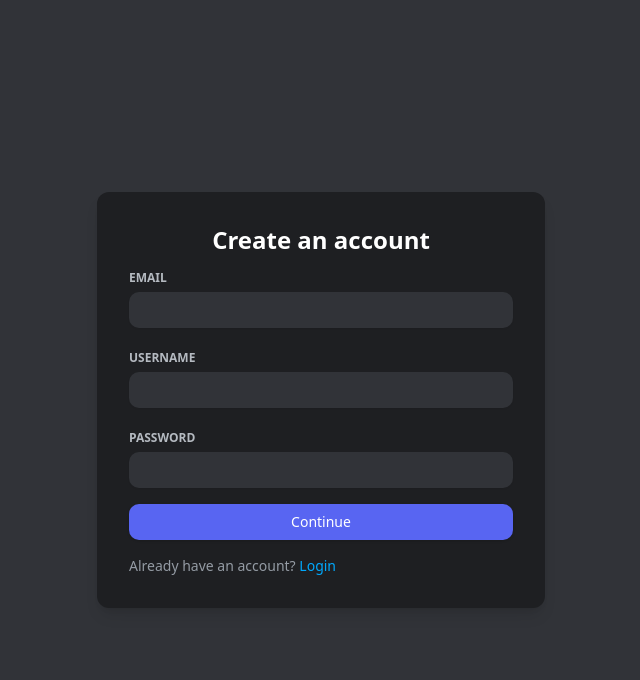
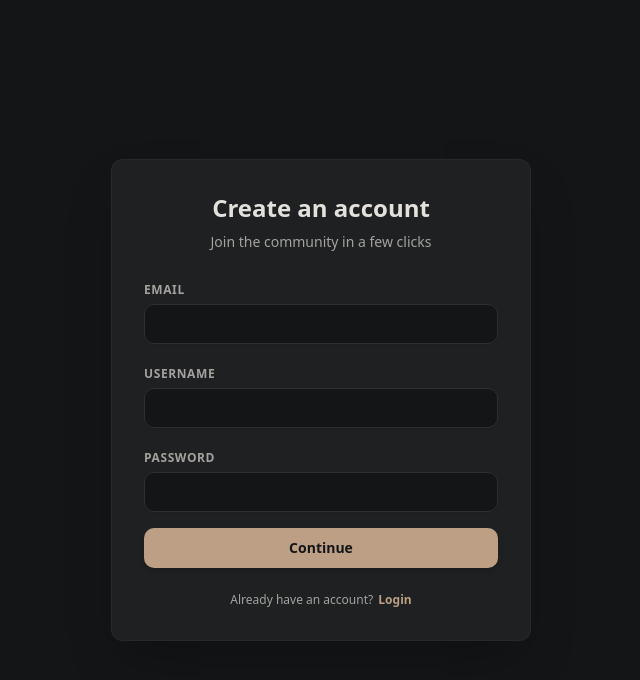
Before and after one commit to sabinsubediofficial/Nigord, a React (Vite) app: page /register in a window 1280 px wide. Shown: the top 680 px of the page, without its empty margins (319-959 px from the left). Built offline with nearby package versions, Linux system fonts and the light colour scheme; no server answers; the HTML template or start-up script is replaced by a standard one.

Commit message:
Overhaul RegisterPage.tsx theme to match Oatmeal & Obsidian

```diff
--- a/src/pages/RegisterPage.tsx
+++ b/src/pages/RegisterPage.tsx
@@ -3,6 +3,7 @@ import { Link, useNavigate } from "react-router-dom"
 import { Button } from "@/components/ui/button"
 import { Input } from "@/components/ui/input"
 import { useAuthStore } from "@/store/useAuthStore"
+import { ShieldAlert } from "lucide-react"
 
 const API_URL = ''
 
@@ -44,51 +45,60 @@ export default function RegisterPage() {
   }
 
   return (
-    <div className="flex min-h-screen items-center justify-center bg-[#313338] p-4">
-      <div className="w-full max-w-md rounded-lg bg-[#1e1f22] p-8 shadow-lg">
-        <h2 className="mb-2 text-center text-2xl font-bold text-white">Create an account</h2>
+    <div className="flex min-h-screen items-center justify-center bg-[#141517] p-4 font-sans selection:bg-[#bc9f84]/30">
+      <div className="w-full max-w-[420px] rounded-xl bg-[#1e2022] p-8 shadow-2xl border border-[#2d2f31]/60">
+        <h2 className="mb-2 text-center text-2xl font-bold text-[#e3e1db]">Create an account</h2>
+        <p className="mb-6 text-center text-[#a3a29e] text-sm">Join the community in a few clicks</p>
+
+        {error && (
+          <div className="mb-4 p-3 bg-red-500/10 border border-red-500/20 text-red-400 rounded-lg text-xs flex items-center gap-2">
+            <ShieldAlert size={14} /> {error}
+          </div>
+        )}
+
         <form onSubmit={handleSubmit} className="space-y-4">
           <div className="space-y-1">
-            <label className="text-xs font-bold uppercase text-[#b5bac1]">Email</label>
+            <label className="text-xs font-bold uppercase text-[#a3a29e] tracking-wider">Email</label>
             <Input
               type="email"
               value={email}
               onChange={(e) => setEmail(e.target.value)}
-              className="bg-[#1e1f22] border-none ring-offset-0 focus-visible:ring-0 focus-visible:ring-offset-0 bg-[#313338] text-white"
+              className="bg-[#141517] border border-[#2d2f31] text-[#e3e1db] focus:border-[#bc9f84] focus-visible:ring-0 focus-visible:ring-offset-0 h-10"
               required
             />
           </div>
           <div className="space-y-1">
-            <label className="text-xs font-bold uppercase text-[#b5bac1]">Username</label>
+            <label className="text-xs font-bold uppercase text-[#a3a29e] tracking-wider">Username</label>
             <Input
               type="text"
               value={username}
               onChange={(e) => setUsername(e.target.value)}
-              className="bg-[#1e1f22] border-none ring-offset-0 focus-visible:ring-0 focus-visible:ring-offset-0 bg-[#313338] text-white"
+              className="bg-[#141517] border border-[#2d2f31] text-[#e3e1db] focus:border-[#bc9f84] focus-visible:ring-0 focus-visible:ring-offset-0 h-10"
               required
             />
           </div>
           <div className="space-y-1">
-            <label className="text-xs font-bold uppercase text-[#b5bac1]">Password</label>
+            <label className="text-xs font-bold uppercase text-[#a3a29e] tracking-wider">Password</label>
             <Input
               type="password"
               value={password}
               onChange={(e) => setPassword(e.target.value)}
-              className="bg-[#1e1f22] border-none ring-offset-0 focus-visible:ring-0 focus-visible:ring-offset-0 bg-[#313338] text-white"
+              className="bg-[#141517] border border-[#2d2f31] text-[#e3e1db] focus:border-[#bc9f84] focus-visible:ring-0 focus-visible:ring-offset-0 h-10"
               required
             />
           </div>
-          {error && <p className="text-sm text-red-500">{error}</p>}
+
           <Button
             type="submit"
             disabled={loading}
-            className="w-full bg-[#5865f2] hover:bg-[#4752c4] text-white"
+            className="w-full bg-[#bc9f84] text-[#141517] hover:bg-[#a88d71] font-bold h-10 transition-all shadow-md mt-4"
           >
             {loading ? "Registering..." : "Continue"}
           </Button>
-          <p className="text-sm text-[#949ba4]">
+
+          <p className="text-xs text-[#a3a29e] text-center pt-2">
             Already have an account?{" "}
-            <Link to="/login" className="text-[#00a8fc] hover:underline">
+            <Link to="/login" className="text-[#bc9f84] hover:underline font-semibold ml-0.5">
               Login
             </Link>
           </p>
```
